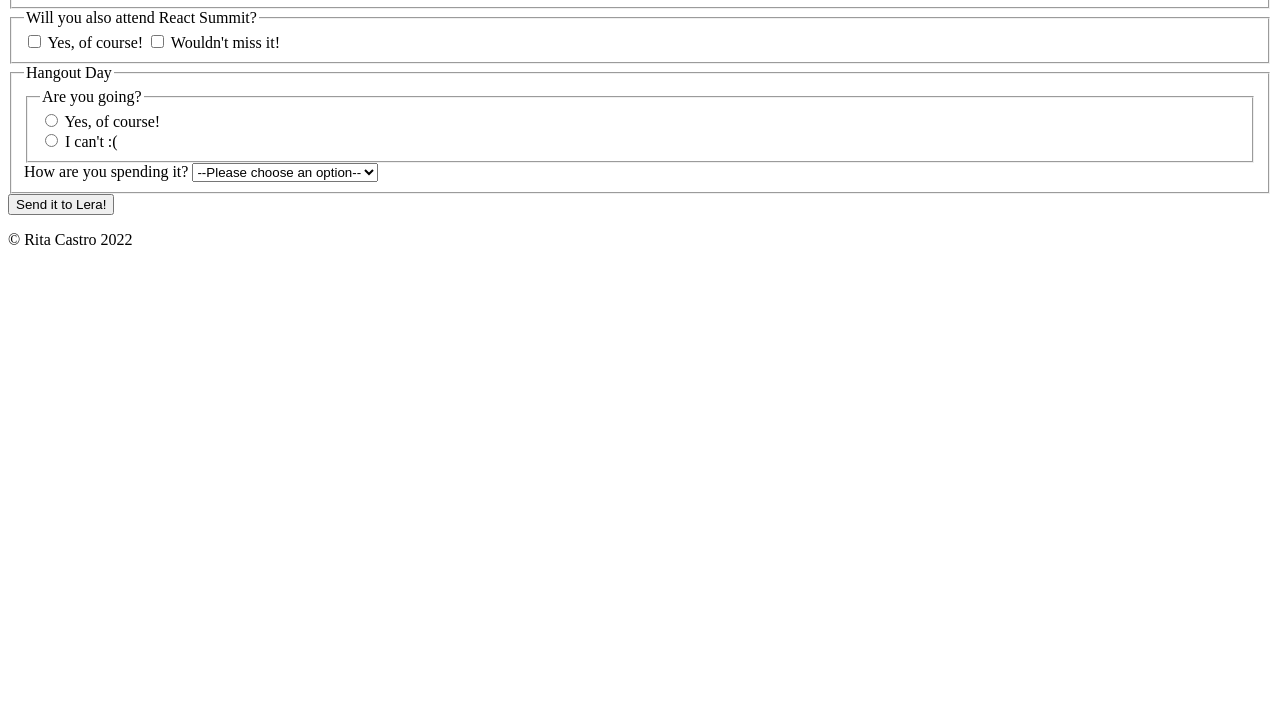
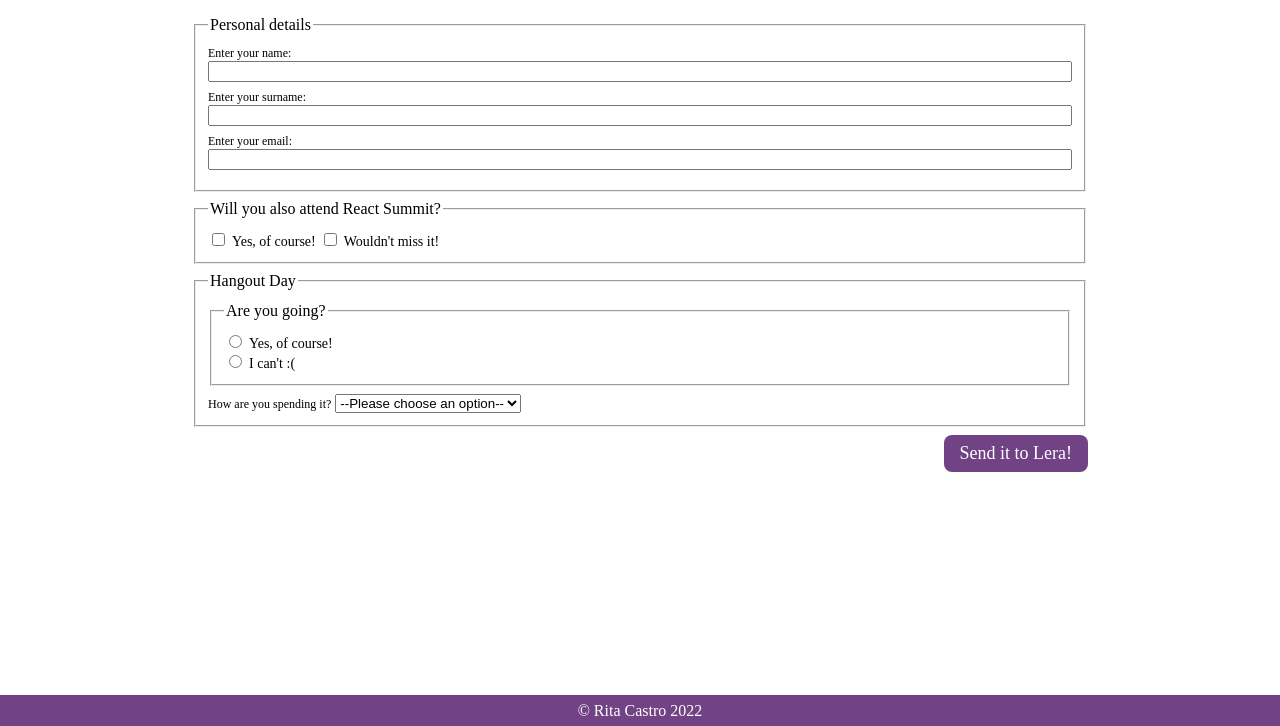
Before and after one commit to ritamcastro/jsnation-2022-a11y-and-tdd, a website with bundled scripts: page www/index.html in a window 1280 px wide. Shown: the part 74-800 px from the top of the page. Built offline with nearby package versions, Linux system fonts and the light colour scheme; a web font is replaced by a local one.

Commit message:
💄 Make the ui very pretty
Co-authored-by: Rita Castro <ritamcastro@gmail.com>
Co-authored-by: Wilson Mália <wabmalia@gmail.com>

```diff
--- /dev/null
+++ b/www/styles.css
@@ -0,0 +1,123 @@
+html,
+body {
+    margin: 0;
+    padding: 0;
+    height: 100vh;
+    width: 100vw;
+}
+
+main {
+    width: 70%;
+    margin: 0px auto;
+    padding-top: 32px;
+}
+
+header {
+    display: flex;
+    flex-direction: row;
+    align-items: center;
+    height: 42px;
+    background-color: #714384;
+    padding: 8px 8px;
+}
+
+header #title {
+    font-family: "ProximaNova";
+    font-weight: bold;
+    font-size: 23px;
+    color: white;
+    text-decoration: unset;
+    background-color: #714384;
+    margin-left: 23px;
+}
+
+footer {
+    position: absolute;
+    bottom: 0;
+    left: 0;
+    right: 0;
+    display: flex;
+    flex-direction: row;
+    justify-content: center;
+    align-items: center;
+    height: 23px;
+    padding: 4px 4px;
+    background-color: #714384;
+    font-family: "ProximaNova";
+    color: white;
+}
+
+legend {
+    font-family: "ProximaNova";
+}
+
+label {
+    font-family: "ProximaNovaBold";
+    font-size: 12px;
+}
+
+input[type="radio"]+label,
+input[type="checkbox"]+label {
+    font-family: "ProximaNova";
+    font-size: 14px;
+}
+
+input:not([type]),
+input[type="text"],
+input[type="email"] {
+    width: 100%;
+    margin-bottom: 8px;
+}
+
+fieldset {
+    padding: 12px;
+    margin-bottom: 8px;
+}
+
+form {
+    display: flex;
+    flex-direction: column;
+    justify-content: space-between;
+}
+
+form>input[type="submit"] {
+    margin-left: auto;
+}
+
+button,
+input[type="submit"] {
+    background-color: #714384;
+    border-radius: 8px;
+    border-style: none;
+    color: #FFFFFF;
+    cursor: pointer;
+    display: inline-block;
+    font-family: "ProximaNova";
+    font-size: 18px;
+    padding: 8px 16px;
+    position: relative;
+    text-align: center;
+    text-decoration: none;
+    transition: color 100ms;
+    vertical-align: baseline;
+
+}
+
+button:hover,
+input[type="submit"]:hover,
+button:focus,
+input[type="submit"]:focus {
+    background-color: #b36fd0;
+}
+
+@font-face {
+    font-family: "ProximaNova";
+    src: url("//db.onlinewebfonts.com/t/0376a58122a881d16a294512d3c947b1.eot");
+    src: url("//db.onlinewebfonts.com/t/0376a58122a881d16a294512d3c947b1.eot?#iefix") format("embedded-opentype"), url("//db.onlinewebfonts.com/t/0376a58122a881d16a294512d3c947b1.woff2") format("woff2"), url("//db.onlinewebfonts.com/t/0376a58122a881d16a294512d3c947b1.woff") format("woff"), url("//db.onlinewebfonts.com/t/0376a58122a881d16a294512d3c947b1.ttf") format("truetype"), url("//db.onlinewebfonts.com/t/0376a58122a881d16a294512d3c947b1.svg#ProximaNova-Regular") format("svg");
+}
+
+@font-face {
+    font-family: "ProximaNovaBold";
+    src: url("//db.onlinewebfonts.com/t/278e01d69f6bb01ebcc25e546d66c4f3.eot");
+    src: url("//db.onlinewebfonts.com/t/278e01d69f6bb01ebcc25e546d66c4f3.eot?#iefix") format("embedded-opentype"), url("//db.onlinewebfonts.com/t/278e01d69f6bb01ebcc25e546d66c4f3.woff2") format("woff2"), url("//db.onlinewebfonts.com/t/278e01d69f6bb01ebcc25e546d66c4f3.woff") format("woff"), url("//db.onlinewebfonts.com/t/278e01d69f6bb01ebcc25e546d66c4f3.ttf") format("truetype"), url("//db.onlinewebfonts.com/t/278e01d69f6bb01ebcc25e546d66c4f3.svg#Metropolis") format("svg");
+}
```
Also changed, not shown: www/index.html (+2 -0 lines).
